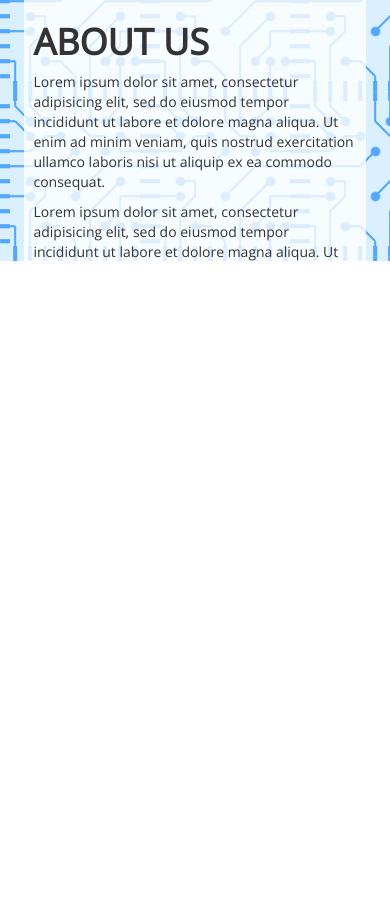
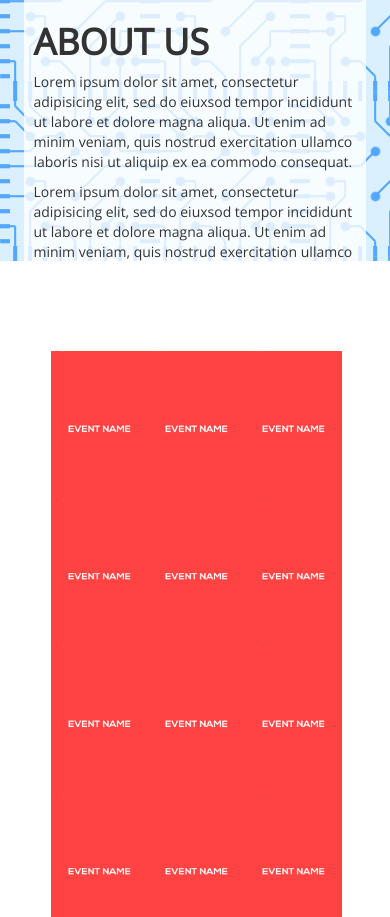
Before and after one commit to vaibhavahuja/excelsior, a plain HTML site: page index.html in a window 390 px wide. Shown: the part 1083-2000 px from the top of the page. Drawn offline with nearby package versions, Linux system fonts and the light colour scheme.

Commit message:
events page
need to align them and shizz

```diff
--- a/css/style.css
+++ b/css/style.css
@@ -98,6 +98,8 @@ canvas {
 	bottom:80px;
 	position:relative;
 	transition:0.5s linear;
+	filter: grayscale(60%);
+
 
 }
 
@@ -108,11 +110,12 @@ canvas {
 	position:relative;
 	transition:0.5s linear;
 
+
 }
 }
 
 #badge:hover{
-	filter: grayscale(100%);
+	filter: grayscale(0%);
 	transition:0.25s linear;
 	cursor:pointer;
 }
@@ -307,3 +310,75 @@ canvas {
             transform: scale(1, 1);
   }
 }
+
+
+
+
+.events
+{
+	padding-top: 90px;
+	width:80%;
+	margin-left:13.5%;
+	display:block;
+	position:absolute;
+
+
+
+}
+.events img
+{
+	width: 12vw;
+	transition: 0.15s ease-in-out;
+	margin-left:-4px;
+	overflow:hidden;
+}
+.events:hover img
+{
+	filter:brightness(0.4);
+
+}
+.events img:hover
+{
+	filter:brightness(1);
+}
+
+
+
+@media(max-width:768px){
+
+.events
+{
+	padding-top: 90px;
+	width:75%;
+	margin-left:14vw;
+	display:block;
+	position:absolute;
+}
+
+.events img
+{
+	width: 25vw;
+	transition: 0.15s ease-in-out;
+	margin-left:-4px;
+	overflow:hidden;
+}
+.events:hover img
+{
+	filter:brightness(0.4);
+
+}
+.events img:hover
+{
+	filter:brightness(1);
+}
+
+
+
+
+
+
+
+
+
+
+}
--- a/index.html
+++ b/index.html
@@ -35,9 +35,9 @@
 <div class="logo">
 <img src="images/logo.png" class="img-responsive center-block"></img>
 <div class="row" style="width:100vw;">
-  <div class="col-sm-4"></div>
-  <div class="col-sm-4"><img src="images/facebook.png" id="badge" class="img-responsive" style="float:right;"></img></div>
-  <div class="col-sm-4"><img src="images/playbadge.png" id="badge" class="img-responsive okokok"></img></div>
+  <div class="col-xs-4"></div>
+  <div class="col-xs-4"><img src="images/facebook.png" id="badge" class="img-responsive" style="float:right;"></img></div>
+  <div class="col-xs-4"><img src="images/playbadge.png" id="badge" class="img-responsive okokok"></img></div>
 </div>
 </div>
 
@@ -121,21 +121,118 @@
 
 <div class="aboutfest">
 <h1 style="font-weight:700;"> ABOUT US </h1>
-<p> Lorem ipsum dolor sit amet, consectetur adipisicing elit, sed do eiusmod tempor incididunt ut labore et dolore magna aliqua.
+<p> Lorem ipsum dolor sit amet, consectetur adipisicing elit, sed do eiuxsod tempor incididunt ut labore et dolore magna aliqua.
 Ut enim ad minim veniam, quis nostrud exercitation ullamco laboris nisi ut aliquip ex ea commodo consequat. </p>
-<p> Lorem ipsum dolor sit amet, consectetur adipisicing elit, sed do eiusmod tempor incididunt ut labore et dolore magna aliqua.
+<p> Lorem ipsum dolor sit amet, consectetur adipisicing elit, sed do eiuxsod tempor incididunt ut labore et dolore magna aliqua.
 Ut enim ad minim veniam, quis nostrud exercitation ullamco laboris nisi ut aliquip ex ea commodo consequat. </p>
-<p> Lorem ipsum dolor sit amet, consectetur adipisicing elit, sed do eiusmod tempor incididunt ut labore et dolore magna aliqua.
-Ut enim ad minim veniam, quis nostrud exercitation ullamco laboris nisi ut aliquip ex ea commodo consequat. </p><p> Lorem ipsum dolor sit amet, consectetur adipisicing elit, sed do eiusmod tempor incididunt ut labore et dolore magna aliqua.
+<p> Lorem ipsum dolor sit amet, consectetur adipisicing elit, sed do eiuxsod tempor incididunt ut labore et dolore magna aliqua.
+Ut enim ad minim veniam, quis nostrud exercitation ullamco laboris nisi ut aliquip ex ea commodo consequat. </p><p> Lorem ipsum dolor sit amet, consectetur adipisicing elit, sed do eiuxsod tempor incididunt ut labore et dolore magna aliqua.
 Ut enim ad minim veniam, quis nostrud exercitation ullamco laboris nisi ut aliquip ex ea commodo consequat. </p>
 </div>
+</div>
+</div>
+</div>
 
+<!-- our events section -->
+<!--
+<div class="eventcontainer">
+
+<div class="row" style="width:100%; margin:auto; border:2px black solid; font-size:60px; text-align:center; height:400px;">
+  <div class="col-xs-3">
+	<div class="col">
+		<div class="row-xs-6">
+			<div class="col">
+				<div class="row-xs-6">1</div>
+				<div class="row-xs-6">2</div>
+			</div>
+		</div>
+
+		<div class="row-xs-6">
+			<div class="row">
+				<div class="col-xs-6">3</div>
+				<div class="col-xs-6">4</div>
+
+			</div>
+		</div>
+	</div>
+  </div>
+  <div class="col-xs-3">
+	<div class="col">
+		<div class="row-xs-4">11</div>
+		<div class="row-xs-4">
+			<div class="row">
+				<div class="col-xs-6">14</div>
+				<div class="col-xs-6">15</div>
+
+			</div>
+		</div>
+		<div class="row-xs-4">13</div>
+	</div>
+  </div>
+
+  <div class="col-xs-3">
+	<div class="col">
+		<div class="row-xs-3">
+			<div class="row">
+				<div class="col-xs-6">20</div>
+				<div class="col-xs-6">21</div>
+			</div>
+
+		</div>
+		<div class="row-xs-3">17</div>
+		<div class="row-xs-3">
+			<div class="row">
+				<div class="col-xs-6">22</div>
+				<div class="col-xs-6">23</div>
+			</div>
+
+		</div>
+		<div class="row-xs-3">19</div>
+	</div>
+ </div>
+  <div class="col-xs-3">
+		<div class="col">
+			<div class="row-xs-4">24</div>
+			<div class="row-xs-4">
+				<div class="row">
+					<div class="col-xs-6">27</div>
+					<div class="col-xs-6">28</div>
+				</div>
+
+			</div>
+			<div class="row-xs-4">26</div>
+		</div>
+  </div>
+</div>
+-->
+
+
+<div class="events">
+	<img src="./images/random.png">
+	<img src="./images/random.png">
+	<img src="./images/random.png">
+	<img src="./images/random.png">
+	<img src="./images/random.png">
+	<img src="./images/random.png">
+	<img src="./images/random.png">
+	<img src="./images/random.png">
+	<img src="./images/random.png">
+	<img src="./images/random.png">
+	<img src="./images/random.png">
+	<img src="./images/random.png">
+	<img src="./images/random.png">
+	<img src="./images/random.png">
+	<img src="./images/random.png">
+	<img src="./images/random.png">
+	<img src="./images/random.png">
+	<img src="./images/random.png">
 </div>
 
 
 
-</div>
-</div>
+
+
+
   </body>
   <!-- scripts -->
     <script src="https://ajax.googleapis.com/ajax/libs/jquery/1.12.4/jquery.min.js"></script>
```
Also changed, not shown: images/random.png (added).
